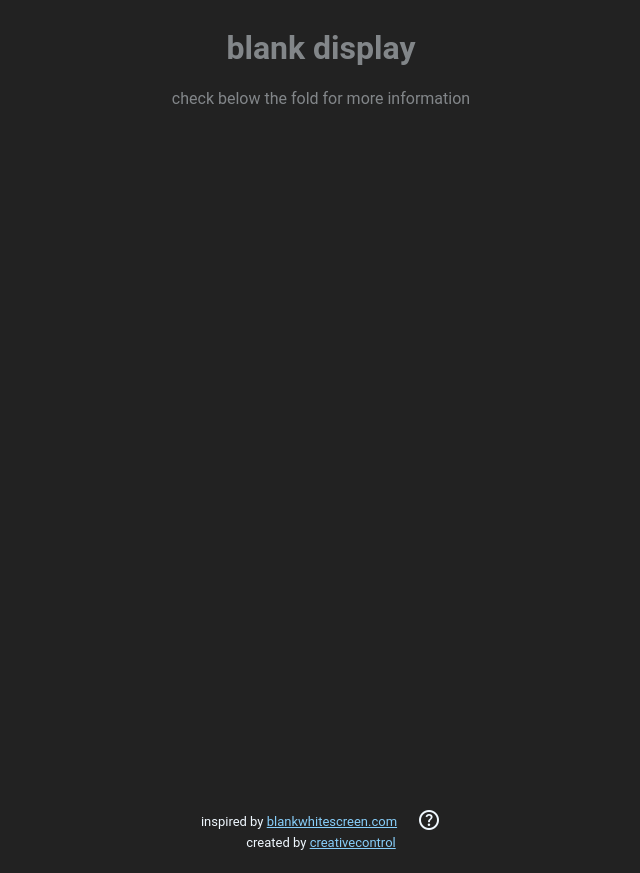
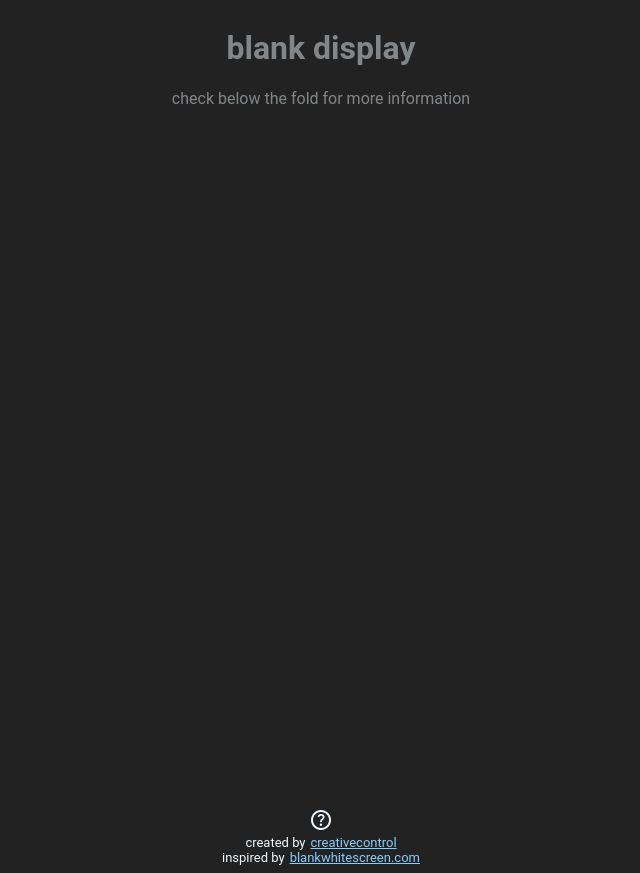
Before and after one commit to creativecontrol/blankdisplay, a plain HTML site: page public/index.html in a window 1280 px wide. Shown: the whole page, without its empty margins (319-959 px from the left). Drawn offline with nearby package versions, Linux system fonts and the light colour scheme; some packages are replaced by stand-ins of ours.

Commit message:
Formatting cleanup.

```diff
--- a/public/blank.css
+++ b/public/blank.css
@@ -64,17 +64,10 @@ body::-webkit-scrollbar {
     font-size: small;
 }
 
-#top-line {
+#footer div {
     align-items: center;
     display: inline-flex;
-    gap: 20px;
+    gap: 5px;
     justify-content: center;
     width: 100%;
 }
-
-#bottom-line {
-    align-items: center;
-    display: inline-flex;
-    justify-content: center;
-    width: 100%;
-}
--- a/public/index.html
+++ b/public/index.html
@@ -35,21 +35,21 @@
           The parameter accepts 3 or 6 character format for hex colors. Do not include the octothorpe (#).
           <br>
           <br>
-          <em>example: http://blankdisplay.com?color=32CD32</em>
+          <em>example: https://blankdisplay.com?color=32CD32</em>
         </p>
         <h3>Hide Welcome Message</h3>
         <p>
           The welcome message will automatically fade out over ~7 seconds when it is present.
           Include the parameter 'noWelcome' to prevent the welcome message from appearing. <br>
           <br>
-          <em>example: http://blankdisplay.com?noWelcome&color=fff</em>
+          <em>example: https://blankdisplay.com?noWelcome&color=fff</em>
         </p>
         <h3>Cursor Hiding</h3>
         <p>
           The cursor will automatically hide after ~2 seconds and will appear again when it is moved.
           Include the parameter 'noCursor' to prevent the cursor from appearing. <br>
           <br>
-          <em>example: http://blankdisplay.com?noWelcome&noCursor</em>
+          <em>example: https://blankdisplay.com?noWelcome&noCursor</em>
         </p>
       </div>
       <div class="footer">
@@ -58,16 +58,15 @@
     </dialog>
     <div id="footer">
       <div id="top-line">
-        <div id="attribution">inspired by <a href="https://blankwhitescreen.com/">blankwhitescreen.com</a></div>
         <div id="help">
           <span id="help-button" class="clickable"><i class="material-symbols-outlined">help</i></span>
         </div>
       </div>
+      <div id="middle-line">
+        <div>created by <a href="http://creativecontrol.cc">creativecontrol</a></div>
+      </div>
       <div id="bottom-line">
-        <div>
-          created by <a href="http://creativecontrol.cc">creativecontrol</a>
-        </div>
-
+        <div id="attribution">inspired by <a href="https://blankwhitescreen.com/">blankwhitescreen.com</a></div>
       </div>
     </div>
   </body>
```
